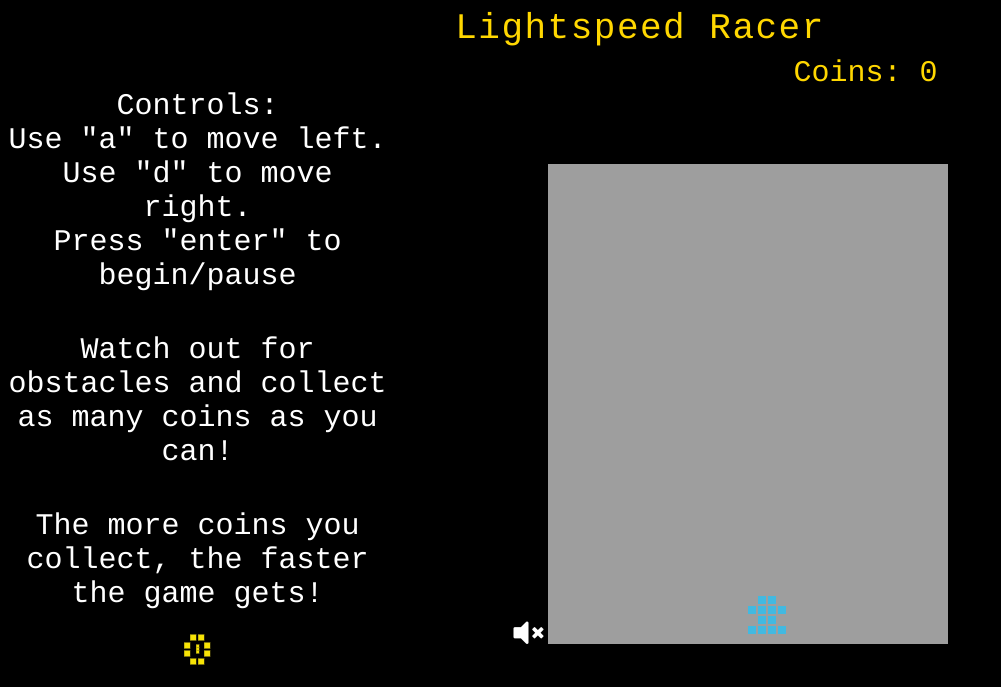
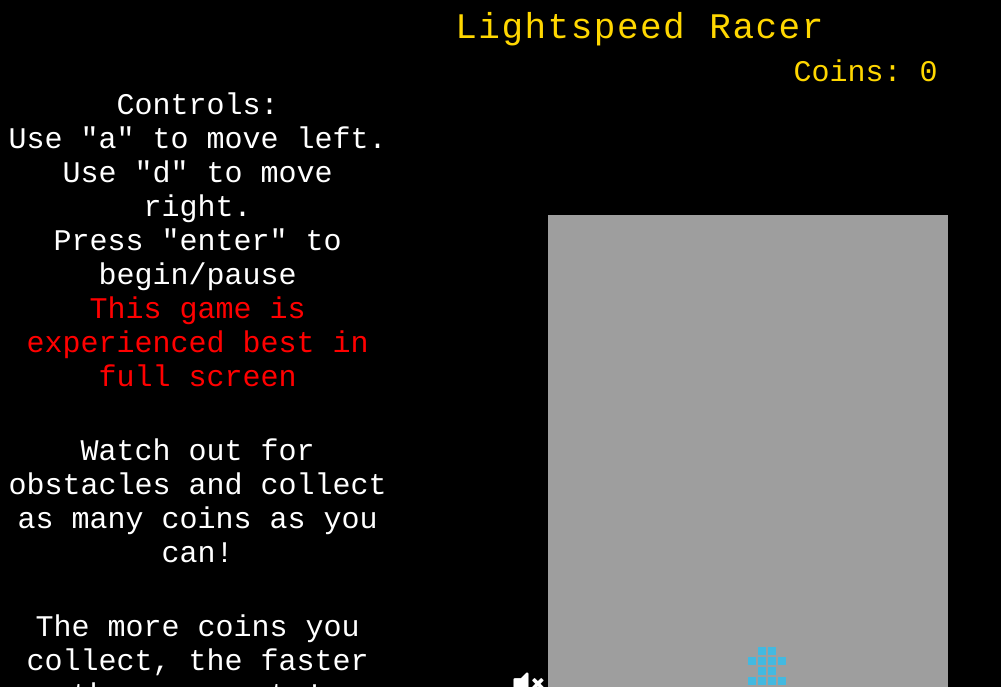
Before and after one commit to Brent1LT/LightSpeed-Racer, a website built with webpack: page index.html in a window 1280 px wide. Shown: the top 687 px of the page, without its empty margins (0-1001 px from the left). Built offline with nearby package versions, Linux system fonts and the light colour scheme.

Commit message:
Add full screen warning text

```diff
--- a/index.html
+++ b/index.html
@@ -16,7 +16,7 @@
   <div class="info-container">
     <div class='controls'>Controls: <br>
       Use "a" to move left. Use "d" to move right. <br>Press "enter" to begin/pause
-      <!-- <div class='full-screen'>This game is experienced best in full screen</div> -->
+      <div class='full-screen'>This game is experienced best in full screen</div>
       <div class="instructions">Watch out for obstacles and collect as many coins as you can!
         <div class="instructions">The more coins you collect, the faster the game gets!</div>
         <img class="coin-photo" src="./app/assets/coin.png">
```
